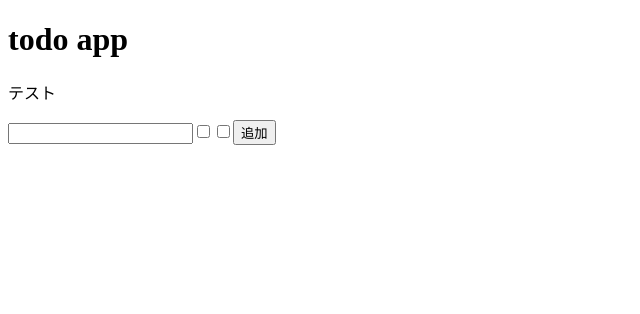
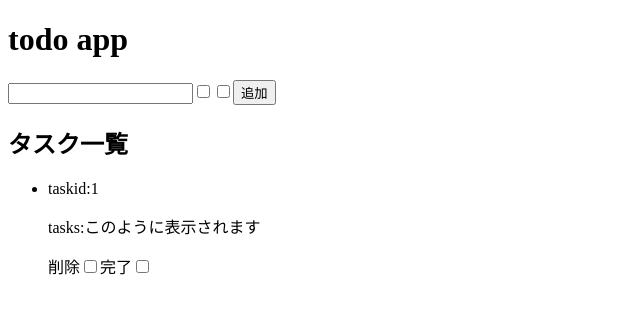
Before and after one commit to yuta000111/react, a React (Create React App) app in the folder todo/: page / in a window 1280 px wide. Shown: the top 314 px of the page, without its empty margins (0-640 px from the left). Built offline with nearby package versions, Linux system fonts and the light colour scheme; the HTML template or start-up script is replaced by a standard one.

Commit message:
addタスクを実装

```diff
--- a/todo/src/App.jsx
+++ b/todo/src/App.jsx
@@ -2,17 +2,19 @@ import React, { createContext, useState } from 'react';
 import TodoList from './compornent/todoList';
 import UserInput from './compornent/userInput';
 
-export const allList = createContext([
+const baseTask = [
   {
-    id: '',
-    task: '',
+    id: 1,
+    task: 'このように表示されます',
     status: false,
     remove: false,
   },
-]);
+];
+
+export const allList = createContext(baseTask);
 
 function App() {
-  const [tasks, setTasks] = useState(allList);
+  const [tasks, setTasks] = useState(allList._currentValue);
 
   const addTasks = ({ task, status, remove }) => {
     setTasks([
@@ -25,8 +27,8 @@ function App() {
       <header className="App-header">
         <h1>todo app</h1>
         <allList.Provider value={{ tasks, addTasks }}>
+          <UserInput></UserInput>
           <TodoList></TodoList>
-          <UserInput></UserInput>
         </allList.Provider>
       </header>
     </div>
--- a/todo/src/compornent/todo.jsx
+++ b/todo/src/compornent/todo.jsx
@@ -1,6 +1,21 @@
 import React from 'react';
-function Todo() {
-  return <li></li>;
+
+export default function Todo({ id, task, remove, status }) {
+  console.log(id, task, remove, status);
+  return (
+    <li>
+      <div className="list">
+        <p>taskid:{id}</p>
+        <p>tasks:{task}</p>
+        <label>
+          削除
+          <input type="checkbox" value={remove} />
+        </label>
+        <label>
+          完了
+          <input type="checkbox" value={status} />
+        </label>
+      </div>
+    </li>
+  );
 }
-
-export default Todo;
--- a/todo/src/compornent/todoList.jsx
+++ b/todo/src/compornent/todoList.jsx
@@ -1,26 +1,24 @@
 import React, { useContext } from 'react';
-// import Todo from './todo';
+import Todo from './todo';
 import { allList } from '../App';
 
 function TodoList() {
   const { tasks } = useContext(allList);
-  console.log(tasks);
-  return <p>テスト</p>;
-  // if (!tasks.length) return;
-  // <div className="TodoList">
-  //   <h2>タスク一覧</h2>
-  //   <p> タスクはまだありません。</p>
-  // </div>;
-  // return (
-  //   <div className="TodoList">
-  //     <h2>タスク一覧</h2>
-  //     <ul>
-  //       {tasks.map((newList) => {
-  //         <Todo key={newList.id} />;
-  //       })}
-  //     </ul>
-  //   </div>
-  // );
+  if (!tasks.length) return;
+  <div className="TodoList">
+    <h2>タスク一覧</h2>
+    <p> タスクはまだありません。</p>
+  </div>;
+  return (
+    <div className="TodoList">
+      <h2>タスク一覧</h2>
+      <ul>
+        {tasks.map((taskList) => {
+          return <Todo key={taskList.id} {...taskList} />;
+        })}
+      </ul>
+    </div>
+  );
 }
 
 export default TodoList;
```
Also changed, not shown: 1 other file (tests, documents, lock files or other folders).
